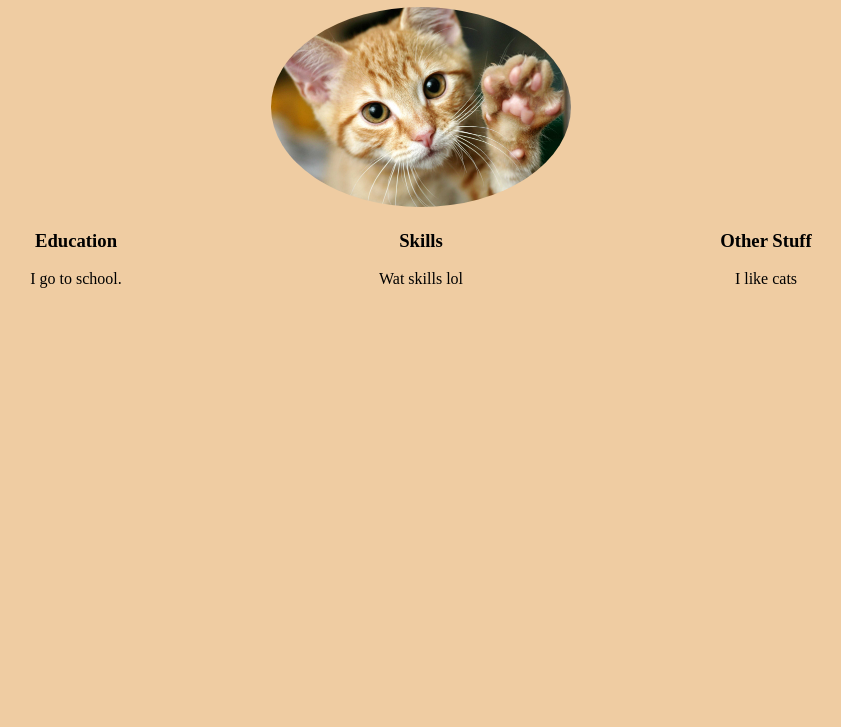
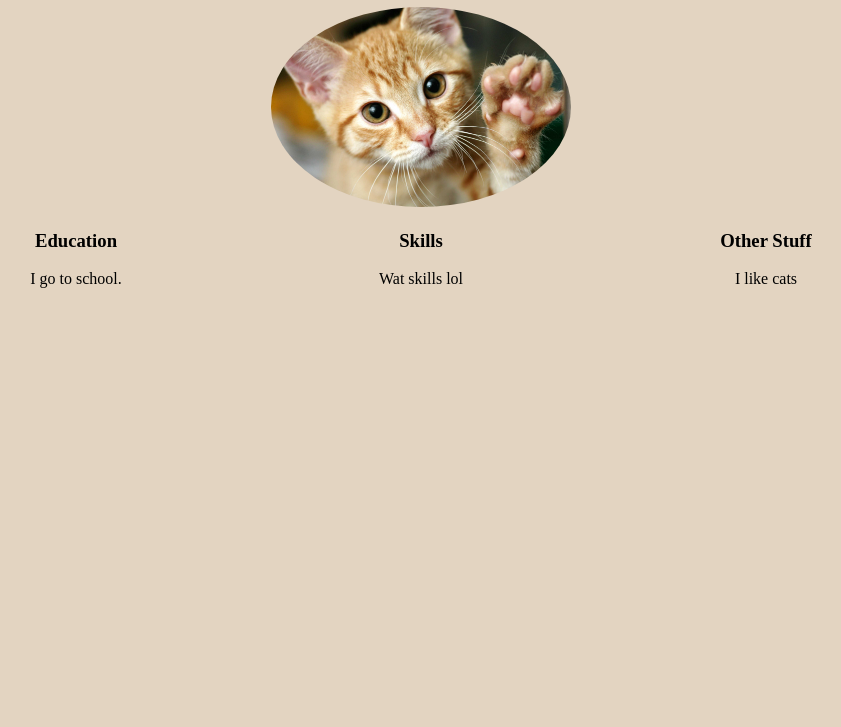
Before and after one commit to wonga5/wonga5.github.io, a plain HTML site: page index.html in a window 1280 px wide. Shown: the part 73-800 px from the top of the page, without its empty margins (219-1060 px from the left). Drawn offline with Linux system fonts and the light colour scheme.

Commit message:
Update stylesheet.css

```diff
--- a/stylesheet.css
+++ b/stylesheet.css
@@ -1,6 +1,6 @@
 body {
   text-align: center;
-  background-color: #efcca2;
+  background-color: #e3d4c1;
 }
 
 img {
```
